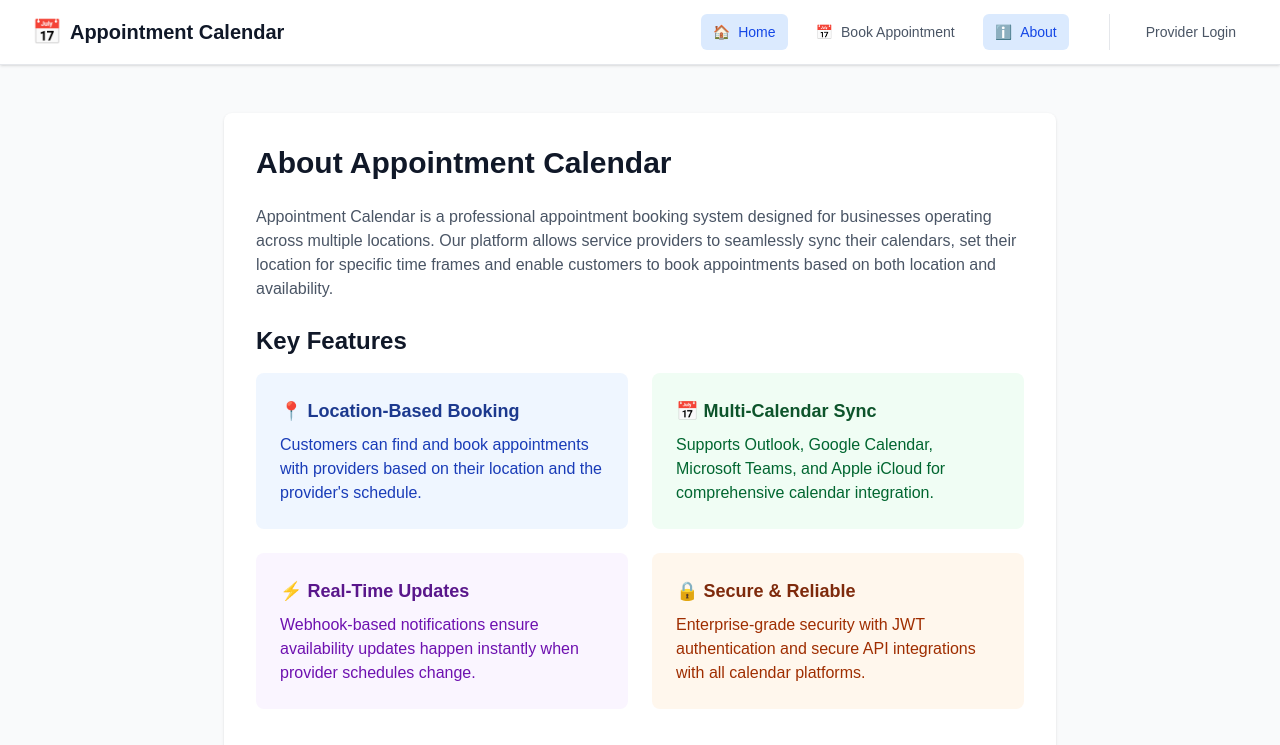
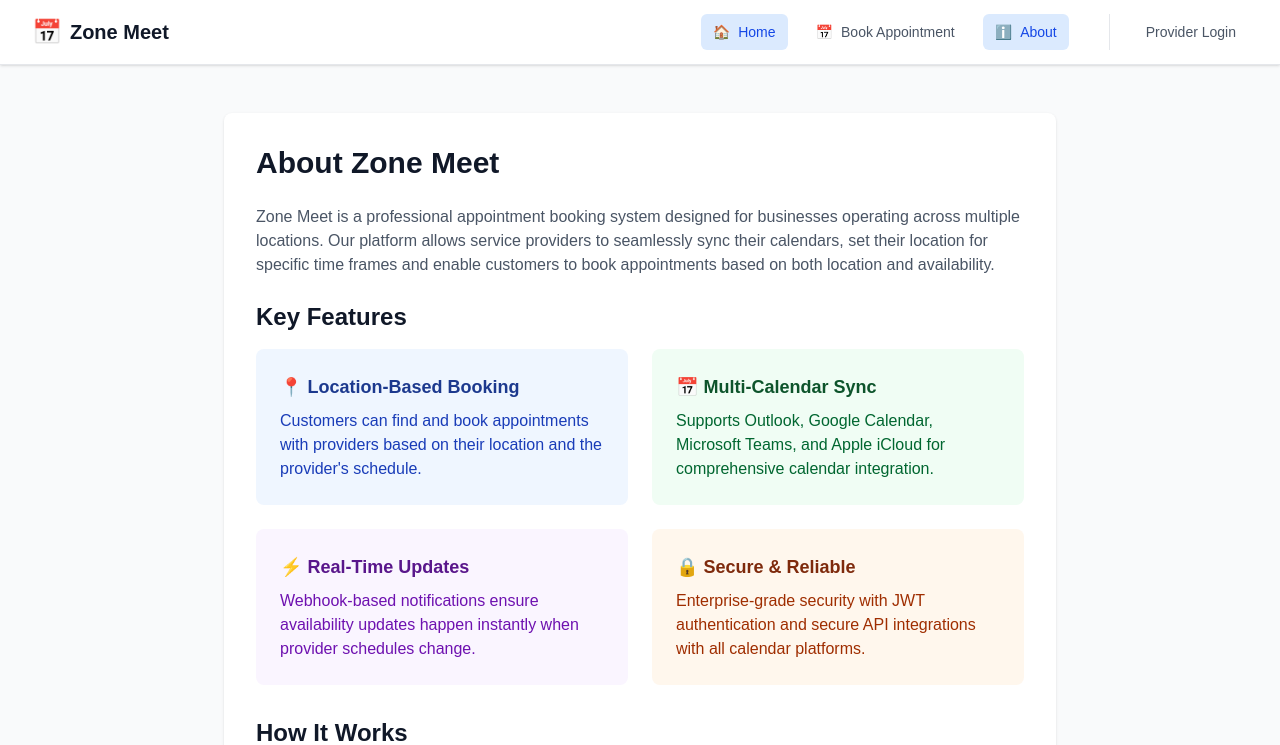
Before and after one commit to DevynJohnson/appointmentsCalendar, a Next.js app in the folder appointments_calendar/: page /about in a window 1280 px wide. Shown: the top 745 px of the page. Built offline with nearby package versions, Linux system fonts and the light colour scheme.

Commit message:
Replacing instances of Appointment Calendar with Zone Meet, updating layout.tsx metadata

```diff
--- a/appointments_calendar/src/app/about/page.tsx
+++ b/appointments_calendar/src/app/about/page.tsx
@@ -6,11 +6,11 @@
       <Nav type="public" />
       <main className="max-w-4xl mx-auto px-4 sm:px-6 lg:px-8 py-12">
         <div className="bg-white rounded-lg shadow-sm p-8">
-          <h1 className="text-3xl font-bold text-gray-900 mb-6">About Appointment Calendar</h1>
+          <h1 className="text-3xl font-bold text-gray-900 mb-6">About Zone Meet</h1>
 
           <div className="prose prose-lg max-w-none">
             <p className="text-gray-600 mb-6">
-              Appointment Calendar is a professional appointment booking system designed for businesses
+              Zone Meet is a professional appointment booking system designed for businesses
               operating across multiple locations. Our platform allows service providers to
               seamlessly sync their calendars, set their location for specific time frames and enable customers to book appointments based
               on both location and availability.
@@ -120,7 +120,7 @@
             <div className="bg-gray-50 p-6 rounded-lg">
               <h3 className="font-semibold text-lg mb-2">Ready to Get Started?</h3>
               <p className="text-gray-600 mb-4">
-                Join the service providers who trust Appointment Calendar for their booking needs.
+                Join the service providers who trust Zone Meet for their booking needs.
               </p>
               <div className="space-x-4">
                 <a
--- a/appointments_calendar/src/app/layout.tsx
+++ b/appointments_calendar/src/app/layout.tsx
@@ -13,7 +13,7 @@
 });
 
 export const metadata: Metadata = {
-  title: "Appointment Calendar - Book appointments based on location",
+  title: "Zone Meet",
   description: "Professional appointment booking system with location-based scheduling",
 };
 
--- a/appointments_calendar/src/app/privacy/page.tsx
+++ b/appointments_calendar/src/app/privacy/page.tsx
@@ -15,7 +15,7 @@
             <section className="mb-8">
               <h2 className="text-2xl font-semibold text-gray-900 mb-4">1. Introduction</h2>
               <p className="text-gray-700 mb-4">
-                Welcome to Appointments Calendar (&ldquo;we,&rdquo; &ldquo;our,&rdquo; or &ldquo;us&rdquo;). This Privacy Policy explains how we collect, use, disclose, and safeguard your information when you use our appointment calendar management service (&ldquo;Service&rdquo;).
+                Welcome to Appointments Calendar (&ldquo;we,&rdquo; &ldquo;our,&rdquo; or &ldquo;us&rdquo;). This Privacy Policy explains how we collect, use, disclose, and safeguard your information when you use our Zone Meet management service (&ldquo;Service&rdquo;).
               </p>
               <p className="text-gray-700">
                 By using our Service, you consent to the data practices described in this Privacy Policy.
@@ -60,7 +60,7 @@
               <h2 className="text-2xl font-semibold text-gray-900 mb-4">3. How We Use Your Information</h2>
               <p className="text-gray-700 mb-4">We use the collected information for:</p>
               <ul className="list-disc list-inside text-gray-700 space-y-2">
-                <li>Providing and maintaining our appointment calendar service</li>
+                <li>Providing and maintaining our Zone Meet service</li>
                 <li>Synchronizing and managing your calendar data across platforms</li>
                 <li>Authenticating your identity and securing your account</li>
                 <li>Sending appointment notifications and reminders</li>
--- a/appointments_calendar/src/app/terms/page.tsx
+++ b/appointments_calendar/src/app/terms/page.tsx
@@ -67,7 +67,7 @@
               <h3 className="text-lg font-medium text-gray-900 mb-2">Permitted Uses</h3>
               <p className="text-gray-700 mb-4">You may use the Service to:</p>
               <ul className="list-disc list-inside text-gray-700 mb-4 space-y-1">
-                <li>Manage your appointment calendar</li>
+                <li>Manage your appointment calendars</li>
                 <li>Synchronize calendar data across authorized platforms</li>
                 <li>Schedule and track appointments with clients</li>
                 <li>Export your calendar data for backup purposes</li>
--- a/appointments_calendar/src/components/Nav.tsx
+++ b/appointments_calendar/src/components/Nav.tsx
@@ -135,7 +135,7 @@
               <Link href={type === 'provider' ? '/provider/dashboard' : '/'} className="flex items-center">
                 <span className="text-2xl font-bold text-blue-600">📅</span>
                 <span className="ml-2 text-xl font-semibold text-gray-900">
-                  {type === 'provider' ? 'Provider Portal' : 'Appointment Calendar'}
+                  {type === 'provider' ? 'Provider Portal' : 'Zone Meet'}
                 </span>
               </Link>
             </div>
```
